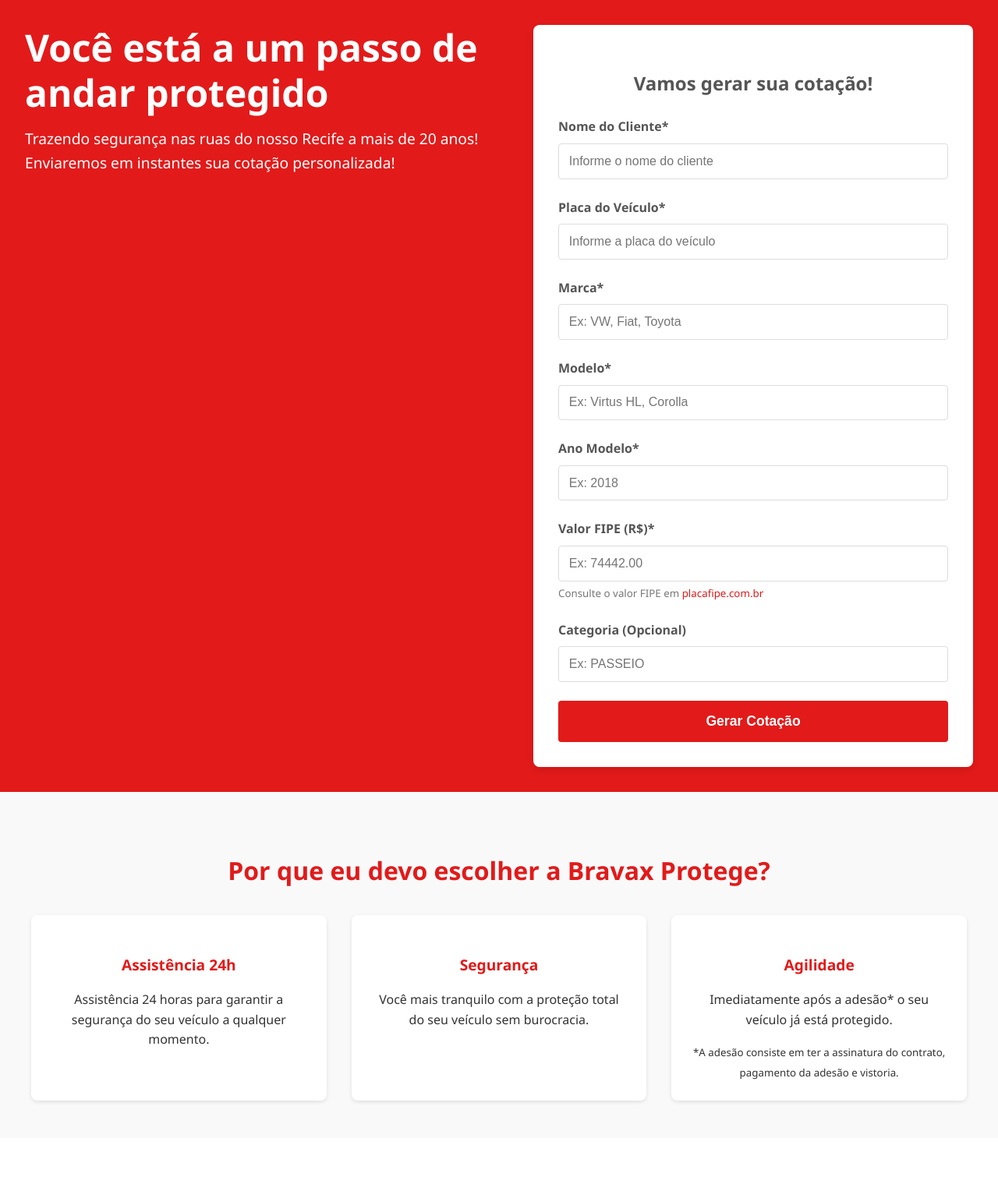
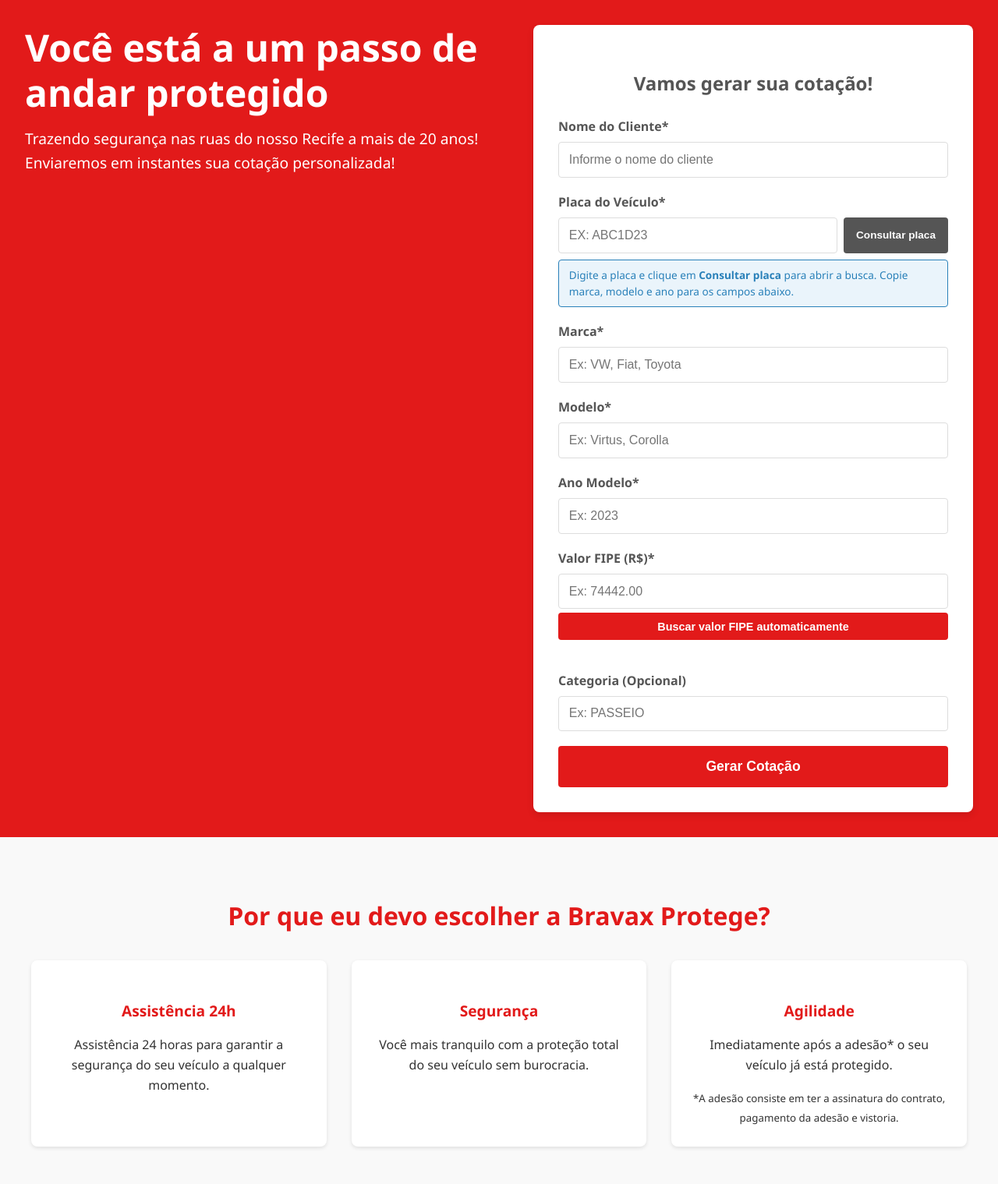
Before and after one commit to bravaxprotege/cota-o, a Flask app: page / in a window 1280 px wide. Shown: the whole page at 78% size. Before the commit the page ends 1416 px from the top, so only its background shows below. Run offline with Flask 3, Linux system fonts and the light colour scheme.

Commit message:
Melhoria de fonte no PDF e busca automática de valor FIPE
- preenche_cotacao.py: preserva a fonte original do template PPTX em vez de sobrescrever com Liberation Sans
- app.py: novo endpoint /api/buscar-fipe que consulta a tabela FIPE pública
- index.html: botão para abrir consulta de placa e busca automática do valor FIPE
- requirements.txt: adiciona biblioteca requests

Co-Authored-By: Claude Sonnet 4.6 <noreply@anthropic.com>

```diff
--- a/app.py
+++ b/app.py
@@ -3,11 +3,12 @@ import sys
 # Linha específica do ambiente Render/Manus, pode manter se necessário
 # sys.path.append("/opt/.manus/.sandbox-runtime")
 
-from flask import Flask, render_template, request, send_from_directory, url_for, abort
+from flask import Flask, render_template, request, send_from_directory, url_for, abort, jsonify
 import os
 import uuid
-import logging # Adicionado para logs mais detalhados
-import traceback # Para log de erros detalhado
+import logging
+import traceback
+import requests as http_requests
 
 # Importar as funções dos scripts criados (Garante que os .py estejam no mesmo nível)
 try:
@@ -53,6 +54,107 @@ if not os.path.exists(OUTPUT_DIR):
         logging.error(f"ERRO CRÍTICO ao criar diretório de saída '{OUTPUT_DIR}': {e}")
         # Se não conseguir criar o diretório de saída, a aplicação não funcionará
         raise OSError(f"Não foi possível criar o diretório de saída necessário: {e}") from e
+
+# --- Helpers para busca FIPE ---
+
+FIPE_BASE = "https://parallelum.com.br/fipe/api/v1/carros"
+
+def _melhor_match(query, items, campo):
+    """Retorna o item da lista cujo campo melhor corresponde ao query."""
+    q = query.upper().strip()
+    # 1. Match exato
+    for item in items:
+        if str(item.get(campo, "")).upper() == q:
+            return item
+    # 2. Query contida no campo
+    for item in items:
+        if q in str(item.get(campo, "")).upper():
+            return item
+    # 3. Todas as palavras do query no campo
+    palavras = q.split()
+    for item in items:
+        campo_upper = str(item.get(campo, "")).upper()
+        if all(p in campo_upper for p in palavras):
+            return item
+    return None
+
+
+def _melhor_ano(ano_str, anos):
+    """Retorna o item de ano que melhor corresponde ao ano fornecido."""
+    for item in anos:
+        if str(ano_str) in str(item.get("nome", "")):
+            return item
+    return None
+
+
+@app.route("/api/buscar-fipe")
+def api_buscar_fipe():
+    """Busca o valor FIPE via API pública (parallelum) dado marca, modelo e ano."""
+    marca = request.args.get("marca", "").strip()
+    modelo = request.args.get("modelo", "").strip()
+    ano = request.args.get("ano", "").strip()
+
+    if not all([marca, modelo, ano]):
+        return jsonify({"erro": "Marca, modelo e ano são obrigatórios"}), 400
+
+    try:
+        # 1. Busca marcas
+        r = http_requests.get(f"{FIPE_BASE}/marcas", timeout=10)
+        r.raise_for_status()
+        marca_match = _melhor_match(marca, r.json(), "nome")
+        if not marca_match:
+            return jsonify({"erro": f"Marca '{marca}' não encontrada na tabela FIPE"}), 404
+
+        # 2. Busca modelos da marca
+        r = http_requests.get(f"{FIPE_BASE}/marcas/{marca_match['codigo']}/modelos", timeout=10)
+        r.raise_for_status()
+        modelos = r.json().get("modelos", [])
+        modelo_match = _melhor_match(modelo, modelos, "nome")
+        if not modelo_match:
+            return jsonify({"erro": f"Modelo '{modelo}' não encontrado para a marca '{marca_match['nome']}'"}), 404
+
+        # 3. Busca anos do modelo
+        r = http_requests.get(
+            f"{FIPE_BASE}/marcas/{marca_match['codigo']}/modelos/{modelo_match['codigo']}/anos",
+            timeout=10
+        )
+        r.raise_for_status()
+        anos = r.json()
+        ano_match = _melhor_ano(ano, anos)
+        if not ano_match:
+            return jsonify({"erro": f"Ano '{ano}' não encontrado para o modelo '{modelo_match['nome']}'"}), 404
+
+        # 4. Busca valor FIPE
+        r = http_requests.get(
+            f"{FIPE_BASE}/marcas/{marca_match['codigo']}/modelos/{modelo_match['codigo']}/anos/{ano_match['codigo']}",
+            timeout=10
+        )
+        r.raise_for_status()
+        dados = r.json()
+
+        # Converte "R$ 74.442,00" para float 74442.0
+        valor_str = dados.get("Valor", "")
+        valor_num = None
+        try:
+            valor_num = float(valor_str.replace("R$", "").replace(".", "").replace(",", ".").strip())
+        except Exception:
+            pass
+
+        return jsonify({
+            "marca": dados.get("Marca"),
+            "modelo": dados.get("Modelo"),
+            "ano": dados.get("AnoModelo"),
+            "valor_fipe_formatado": valor_str,
+            "valor_fipe": valor_num,
+            "codigo_fipe": dados.get("CodigoFipe"),
+        })
+
+    except http_requests.Timeout:
+        return jsonify({"erro": "Timeout ao consultar a tabela FIPE. Tente novamente."}), 504
+    except Exception as e:
+        logging.exception("Erro em api_buscar_fipe:")
+        return jsonify({"erro": "Erro interno ao consultar FIPE"}), 500
+
 
 # --- Rotas da Aplicação ---
 
--- a/requirements.txt
+++ b/requirements.txt
@@ -3,3 +3,4 @@ pandas
 openpyxl
 python-pptx
 gunicorn
+requests
--- a/templates/index.html
+++ b/templates/index.html
@@ -10,7 +10,7 @@
             line-height: 1.6;
             margin: 0;
             padding: 0;
-            background-color: #e21a1a; /* Vermelho vibrante como fundo principal */
+            background-color: #e21a1a;
             color: #333;
         }
 
@@ -81,12 +81,12 @@
         }
 
         .form-group {
-            margin-bottom: 1.5rem;
+            margin-bottom: 1.2rem;
         }
 
         label {
             display: block;
-            margin-bottom: 0.5rem;
+            margin-bottom: 0.4rem;
             font-weight: 600;
             color: #555;
         }
@@ -107,7 +107,57 @@
             box-shadow: 0 0 0 2px rgba(226, 26, 26, 0.2);
         }
 
-        button {
+        /* Grupo com botão inline */
+        .input-with-btn {
+            display: flex;
+            gap: 0.5rem;
+        }
+
+        .input-with-btn input {
+            flex: 1;
+        }
+
+        .btn-inline {
+            background-color: #555;
+            color: white;
+            border: none;
+            padding: 0 1rem;
+            border-radius: 4px;
+            cursor: pointer;
+            font-size: 0.85rem;
+            white-space: nowrap;
+            transition: background-color 0.3s;
+            font-weight: 600;
+        }
+
+        .btn-inline:hover {
+            background-color: #333;
+        }
+
+        .btn-fipe {
+            background-color: #e21a1a;
+            color: white;
+            border: none;
+            padding: 0.6rem 1rem;
+            border-radius: 4px;
+            cursor: pointer;
+            font-size: 0.9rem;
+            font-weight: 600;
+            transition: background-color 0.3s;
+            width: 100%;
+            margin-top: 0.3rem;
+        }
+
+        .btn-fipe:hover {
+            background-color: #c41616;
+        }
+
+        .btn-fipe:disabled {
+            background-color: #ccc;
+            cursor: not-allowed;
+        }
+
+        button[type="submit"] {
             background-color: #e21a1a;
             color: white;
             border: none;
@@ -120,7 +170,7 @@
             font-weight: bold;
         }
 
-        button:hover {
+        button[type="submit"]:hover {
             background-color: #c41616;
         }
 
@@ -159,8 +209,15 @@
             border-color: #f39c12;
         }
 
+        .info {
+            color: #2980b9;
+            background-color: #eaf4fb;
+            border-color: #2980b9;
+            font-size: 0.85rem;
+        }
+
         .result-section {
-            margin-top: 2rem;
+            margin-top: 1.5rem;
             padding-top: 1rem;
             border-top: 1px solid #eee;
         }
@@ -184,6 +241,16 @@
             60%, 100% { content: "..."; }
         }
 
+        .fipe-status {
+            font-size: 0.8rem;
+            margin-top: 0.3rem;
+            min-height: 1.2em;
+        }
+
+        .fipe-ok { color: #27ae60; }
+        .fipe-err { color: #e74c3c; }
+        .fipe-loading { color: #999; }
+
         .benefits-section {
             background-color: #f9f9f9;
             padding: 3rem 1rem;
@@ -194,7 +261,6 @@
             color: #e21a1a;
             font-size: 2rem;
             margin-bottom: 2rem;
-            text-align: center;
         }
 
         .benefits-grid {
@@ -217,27 +283,6 @@
             font-size: 1.2rem;
             margin-bottom: 1rem;
         }
-
-        .steps-indicator {
-            display: none; /* Ocultar completamente os indicadores de etapas */
-        }
-
-        .step {
-            width: 30px;
-            height: 30px;
-            border-radius: 50%;
-            background-color: #ddd;
-            color: white;
-            display: flex;
-            align-items: center;
-            justify-content: center;
-            margin: 0 5px;
-            font-weight: bold;
-        }
-
-        .step.active {
-            background-color: #e21a1a;
-        }
     </style>
 </head>
 <body>
@@ -252,8 +297,6 @@
         </div>
 
         <div class="form-container">
-            <!-- Steps Indicator Removed -->
-
             <h3 class="form-title">Vamos gerar sua cotação!</h3>
 
             {% if error %}
@@ -268,34 +311,52 @@
             <div class="message success">{{ success }}</div>
             {% endif %}
 
-            <form method="POST" action="/">
+            <form method="POST" action="/" id="cotacao-form">
                 <div class="form-group">
                     <label for="nome">Nome do Cliente*</label>
                     <input type="text" id="nome" name="nome" placeholder="Informe o nome do cliente" required>
                 </div>
+
                 <div class="form-group">
                     <label for="placa">Placa do Veículo*</label>
-                    <input type="text" id="placa" name="placa" placeholder="Informe a placa do veículo" required>
+                    <div class="input-with-btn">
+                        <input type="text" id="placa" name="placa"
+                               placeholder="Ex: ABC1D23" required
+                               style="text-transform: uppercase;">
+                        <button type="button" class="btn-inline" onclick="abrirPlacaFipe()">
+                            Consultar placa
+                        </button>
+                    </div>
+                    <div class="message info" style="margin-top: 0.5rem; padding: 0.5rem 0.8rem;">
+                        Digite a placa e clique em <strong>Consultar placa</strong> para abrir a busca. Copie marca, modelo e ano para os campos abaixo.
+                    </div>
                 </div>
+
                 <div class="form-group">
                     <label for="marca">Marca*</label>
                     <input type="text" id="marca" name="marca" placeholder="Ex: VW, Fiat, Toyota" required>
                 </div>
+
                 <div class="form-group">
                     <label for="modelo">Modelo*</label>
-                    <input type="text" id="modelo" name="modelo" placeholder="Ex: Virtus HL, Corolla" required>
+                    <input type="text" id="modelo" name="modelo" placeholder="Ex: Virtus, Corolla" required>
                 </div>
+
                 <div class="form-group">
                     <label for="ano">Ano Modelo*</label>
-                    <input type="number" id="ano" name="ano" placeholder="Ex: 2018" required>
+                    <input type="number" id="ano" name="ano" placeholder="Ex: 2023" required>
                 </div>
+
                 <div class="form-group">
                     <label for="valor_fipe">Valor FIPE (R$)*</label>
-                    <input type="number" step="0.01" id="valor_fipe" name="valor_fipe" placeholder="Ex: 74442.00" required>
-                    <small style="display: block; margin-top: 5px; color: #777;">
-                        Consulte o valor FIPE em <a href="https://placafipe.com.br/" target="_blank">placafipe.com.br</a>
-                    </small>
+                    <input type="number" step="0.01" id="valor_fipe" name="valor_fipe"
+                           placeholder="Ex: 74442.00" required>
+                    <button type="button" class="btn-fipe" id="btn-buscar-fipe" onclick="buscarFipe()">
+                        Buscar valor FIPE automaticamente
+                    </button>
+                    <div class="fipe-status" id="fipe-status"></div>
                 </div>
+
                 <div class="form-group">
                     <label for="categoria">Categoria (Opcional)</label>
                     <input type="text" id="categoria" name="categoria" placeholder="Ex: PASSEIO">
@@ -306,26 +367,12 @@
 
             <div class="loading" id="loading">Gerando cotação</div>
 
-            {# MOSTRAR MENSAGEM DE SUCESSO (SE HOUVER) - Verifique se já não existe antes #}
-            {% if success %}
-                <div class="message success" style="margin-top: 1.5rem;">{{ success }}</div>
-            {% endif %}
-
-            {# MOSTRAR LINK DE DOWNLOAD (SE pdf_filename EXISTIR) #}
-            {% if pdf_filename %}  {# <-- CORRIGIDO AQUI (usa pdf_filename) #}
+            {% if pdf_filename %}
             <div class="result-section">
-                {# Este H3 é opcional, a mensagem 'success' acima pode ser suficiente
-                <h3>Cotação Gerada com Sucesso!</h3>
-                #}
                 <p>Sua cotação personalizada está pronta para download:</p>
-
-                {# CORRIGIDO AQUI: Usa url_for para criar o link correto #}
                 <a href="{{ url_for('download_file', filename=pdf_filename) }}" target="_blank">
-                    <button type="button">Baixar Cotação em PDF</button> {# Use type="button" para não reenviar o form #}
+                    <button type="button">Baixar Cotação em PDF</button>
                 </a>
-                {# Opcional: Mostrar o nome do arquivo baixado
-                <p style="font-size: 0.8em; margin-top: 5px;">Arquivo: {{ pdf_filename }}</p>
-                #}
             </div>
             {% endif %}
         </div>
@@ -351,9 +398,62 @@
     </div>
 
     <script>
-        document.querySelector('form').addEventListener('submit', function() {
+        // Mostra spinner ao submeter o formulário
+        document.getElementById('cotacao-form').addEventListener('submit', function () {
             document.getElementById('loading').style.display = 'block';
         });
+
+        // Abre placafipe.com.br com a placa já preenchida na URL
+        function abrirPlacaFipe() {
+            const placa = document.getElementById('placa').value.trim().toUpperCase();
+            if (!placa) {
+                alert('Digite a placa primeiro.');
+                return;
+            }
+            window.open('https://placafipe.com.br/?placa=' + encodeURIComponent(placa), '_blank');
+        }
+
+        // Busca o valor FIPE automaticamente via API
+        async function buscarFipe() {
+            const marca = document.getElementById('marca').value.trim();
+            const modelo = document.getElementById('modelo').value.trim();
+            const ano = document.getElementById('ano').value.trim();
+            const status = document.getElementById('fipe-status');
+            const btn = document.getElementById('btn-buscar-fipe');
+
+            if (!marca || !modelo || !ano) {
+                status.textContent = 'Preencha marca, modelo e ano antes de buscar.';
+                status.className = 'fipe-status fipe-err';
+                return;
+            }
+
+            btn.disabled = true;
+            status.textContent = 'Buscando na tabela FIPE...';
+            status.className = 'fipe-status fipe-loading';
+
+            try {
+                const params = new URLSearchParams({ marca, modelo, ano });
+                const resp = await fetch('/api/buscar-fipe?' + params);
+                const data = await resp.json();
+
+                if (!resp.ok || data.erro) {
+                    status.textContent = data.erro || 'Não foi possível encontrar o valor FIPE.';
+                    status.className = 'fipe-status fipe-err';
+                } else {
+                    document.getElementById('valor_fipe').value = data.valor_fipe;
+                    // Atualiza marca e modelo com os nomes exatos da tabela FIPE
+                    if (data.marca) document.getElementById('marca').value = data.marca;
+                    if (data.modelo) document.getElementById('modelo').value = data.modelo;
+                    status.textContent = `✔ FIPE encontrado: ${data.valor_fipe_formatado} (código ${data.codigo_fipe})`;
+                    status.className = 'fipe-status fipe-ok';
+                }
+            } catch (e) {
+                status.textContent = 'Erro de conexão ao buscar FIPE. Preencha manualmente.';
+                status.className = 'fipe-status fipe-err';
+            } finally {
+                btn.disabled = false;
+            }
+        }
     </script>
 </body>
 </html>
```
Also changed, not shown: preenche_cotacao.py (+83 -110 lines).
